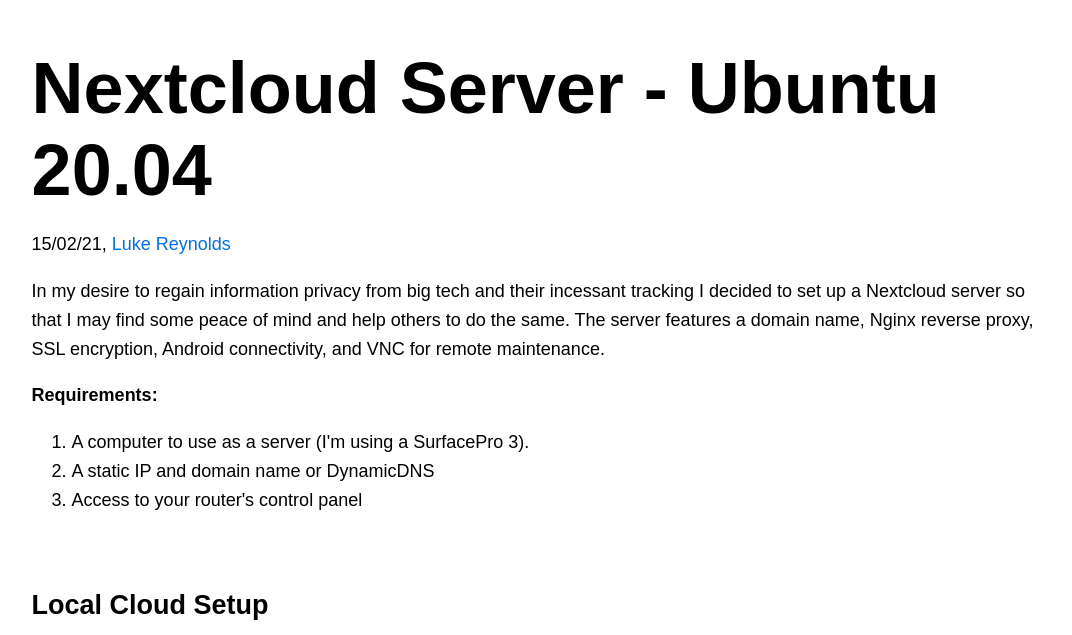
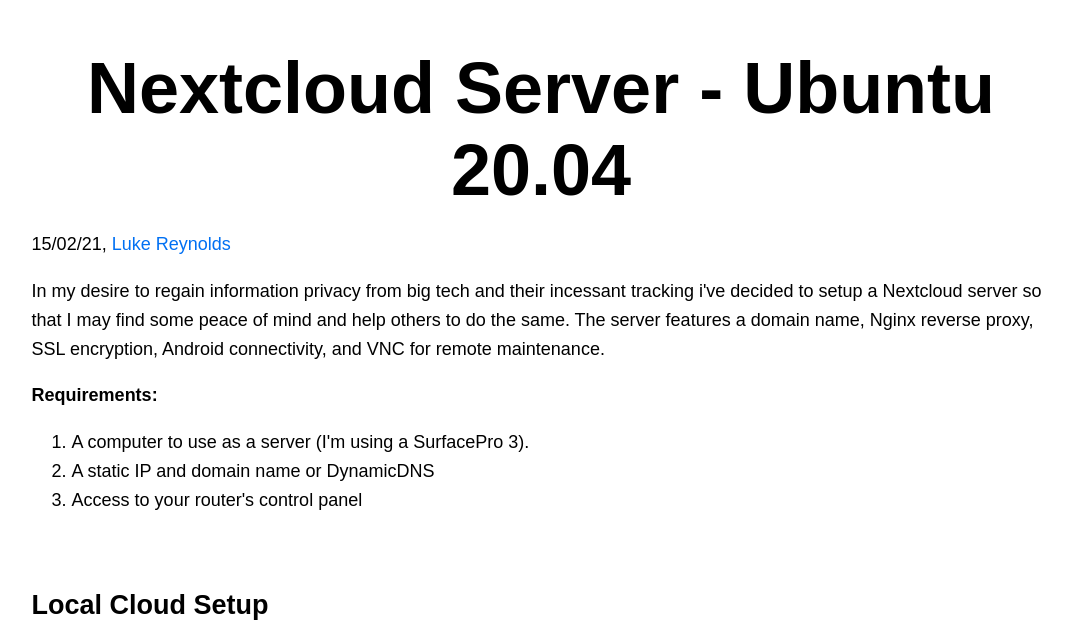
Before and after one commit to lreynolds188/Portfolio, a Next.js app: page /tutorials/nextcloud-server in a window 1280 px wide. Shown: the part 165-800 px from the top of the page, without its empty margins (99-1171 px from the left). Built offline with nearby package versions, Linux system fonts and the light colour scheme.

Commit message:
Update nextcloud-server.js

```diff
--- a/pages/tutorials/nextcloud-server.js
+++ b/pages/tutorials/nextcloud-server.js
@@ -7,7 +7,7 @@ export default function Home() {
       <Head>
         <title>Luke Reynolds</title>
 	<meta charset="utf-8" />
-	<meta name="description" content="In my desire to regain information privacy from big tech and their incessant tracking I have set up a Nextcloud server so that I may find some peace of mind and help others to do the same. The server features a domain name, Nginx reverse proxy, SSL encryption, Android connectivity, and VNC for remote maintenance." />
+	<meta name="description" content="In my desire to regain information privacy from big tech and their incessant tracking i've decided to setup a Nextcloud server so that I may find some peace of mind and help others to do the same. The server features a domain name, Nginx reverse proxy, SSL encryption, Android connectivity, and VNC for remote maintenance." />
     	<meta name="author" content="Luke Reynolds" />
     	<meta name="viewport" content="width=device-width, initial-scale=1.0" />
     	<meta name="keywords" content="Nextcloud, Ubuntu" />
@@ -15,10 +15,10 @@ export default function Home() {
       </Head>
 
       <main className={styles.main}>
-	  <div>
-	  	<h1 className={styles.title}>Nextcloud Server - Ubuntu 20.04</h1>
+	  <h1 className={styles.title}>Nextcloud Server - Ubuntu 20.04</h1>
+	  	<div>
 			<p>15/02/21, <a href="https://thereynolds.com.au">Luke Reynolds</a></p>
-			<p>In my desire to regain information privacy from big tech and their incessant tracking I decided to set up a Nextcloud server so that I may find some peace of mind and help others to do the same. The server features a domain name, Nginx reverse proxy, SSL encryption, Android connectivity, and VNC for remote maintenance.</p>
+			<p>In my desire to regain information privacy from big tech and their incessant tracking i've decided to setup a Nextcloud server so that I may find some peace of mind and help others to do the same. The server features a domain name, Nginx reverse proxy, SSL encryption, Android connectivity, and VNC for remote maintenance.</p>
 			<strong>Requirements:</strong>
 			<ol>
 			  <li>A computer to use as a server (I'm using a SurfacePro 3).</li>
@@ -96,7 +96,7 @@ export default function Home() {
 				</code>
 				<br />
 				<p>Finally, restart nginx</p>
-				<code>sudo service nginx restart</code>
+				<code>sudo service nginx restart</code><br />
 			<br />
 			<h3>Automatic Certificate Renewal</h3>
 				<p>The ssl certificates expire every 90 days, but they can be easily and non-interactively renewed with</p>
@@ -112,17 +112,18 @@ export default function Home() {
 
 		<br />
 
-		<h2>RealVNC Server Setup</h2>
-			<p>RealVNC Server can be found <a href="https://www.realvnc.com/en/connect/download/vnc/">here</a></p>
-			<p>RealVNC Viewer can be found <a href="https://www.realvnc.com/en/connect/download/viewer/">here</a></p>
-
+		<h2>Remote Maintenance</h2>
+		    	<h3>RealVNC Server Setup</h3>
+				<p>RealVNC Server can be found <a href="https://www.realvnc.com/en/connect/download/vnc/">here</a></p>
+			<h3>RealVNC Viewer Setup</h3>
+				<p>RealVNC Viewer can be found <a href="https://www.realvnc.com/en/connect/download/viewer/">here</a></p>
 		<br />
 
 		<h2>Android Connectivity</h2>
 			<h3>Nextcloud App Code</h3>
 				<p>Navigate to your Nextcloud portal, go to settings -> personal -> Security. Scroll to the bottom of the page and type the name of the app you would like to grant access to. Click create new app password. Go back to the application you want to connect to your Nextcloud server, type in your username and the 29 character one time app password.</p>
 			<br />
-			<h3>Task, Contact, and Calendar Syncronization Client</h3>
+			<h3>Calendar, Contact, and Task Syncronization Client</h3>
 				<p>Install DAVx⁵ from <a href="https://f-droid.org/en/packages/at.bitfire.davdroid/">F-Droid</a> or the <a href="https://play.google.com/store/apps/details?id=at.bitfire.davdroid&hl=en_US&gl=US">Playstore</a>.</p>
 		<br />
 
@@ -131,8 +132,8 @@ export default function Home() {
 				<li><a href="https://llazarek.github.io/2018/08/setting-up-a-home-cloud-server-with-nextcloud.html">https://llazarek.github.io/2018/08/setting-up-a-home-cloud-server-with-nextcloud.html</a></li>
 				<li><a href="https://linuxize.com/post/how-to-configure-static-ip-address-on-ubuntu-20-04/">https://linuxize.com/post/how-to-configure-static-ip-address-on-ubuntu-20-04/</a></li>
 			</ul>
-     	</div>
-      </main>
+     	        </div>
+          </main>
     </div>
   )
 }
```
